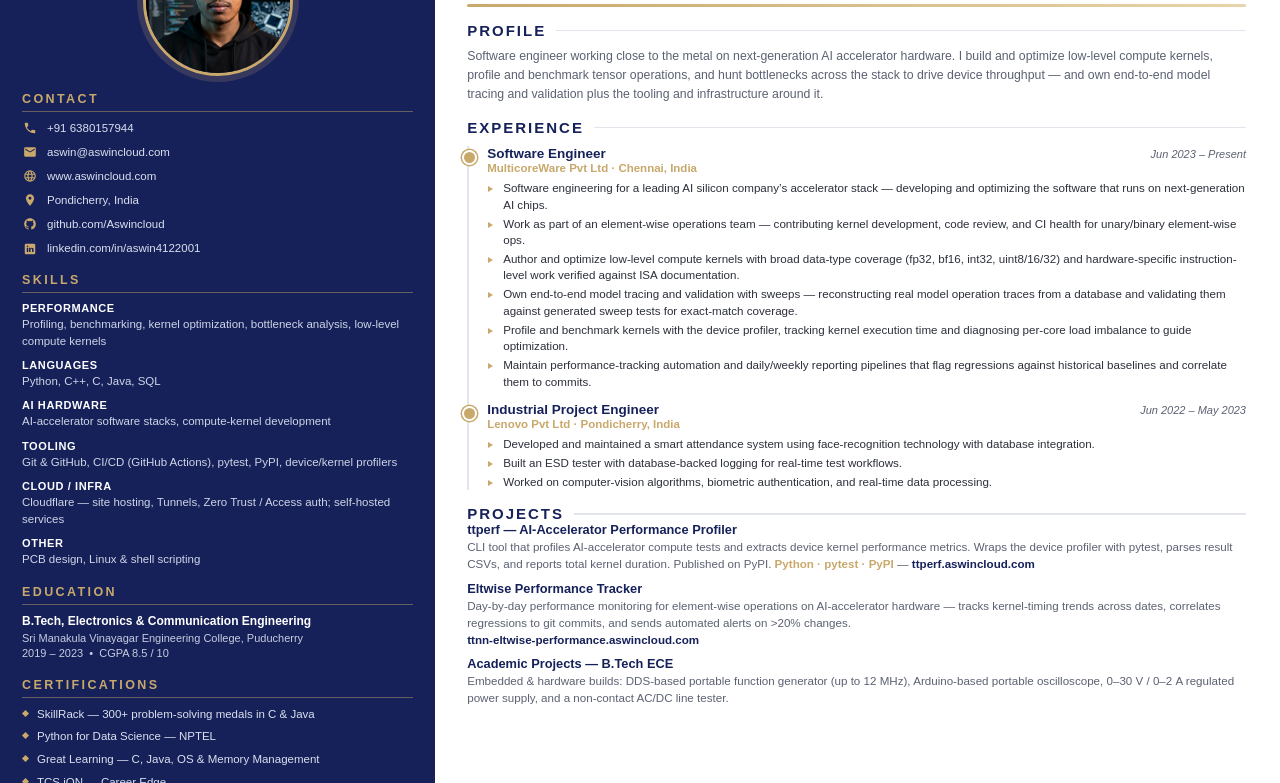
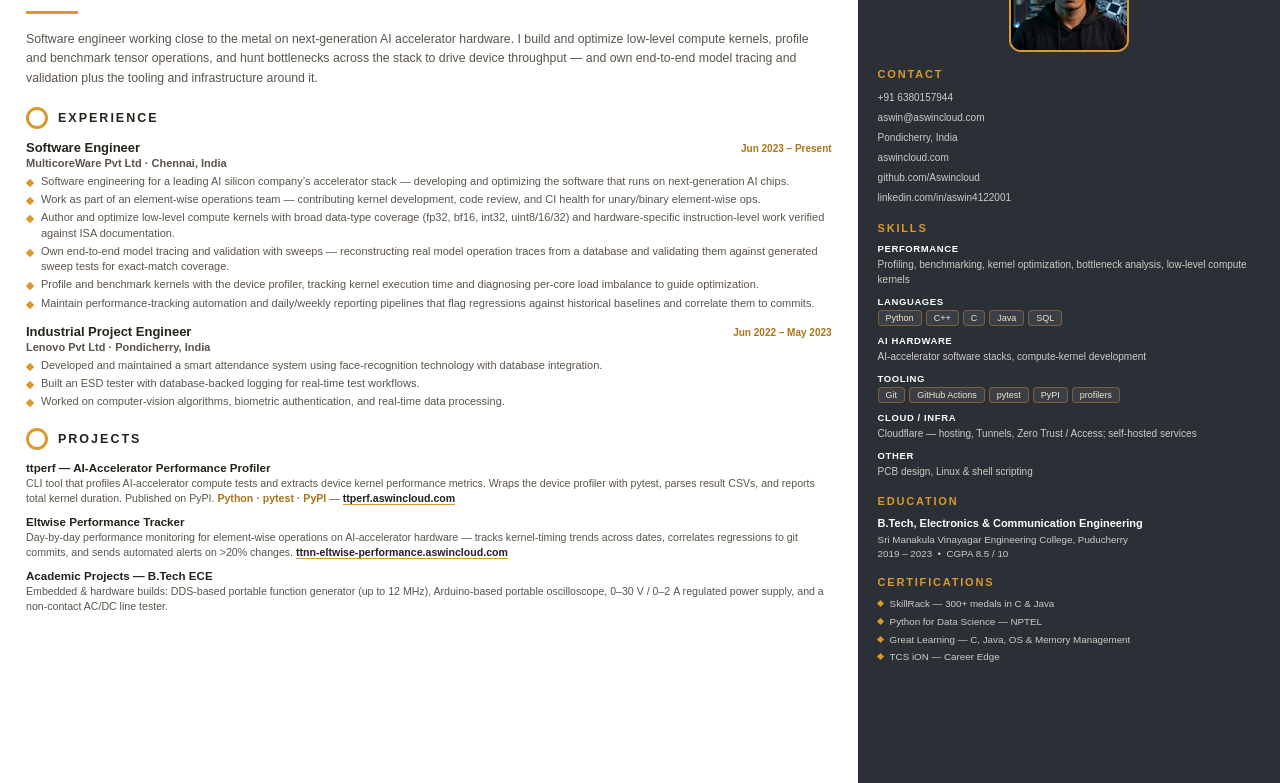
Before and after one commit to Aswincloud/resume, a website: page resume.html in a window 1280 px wide. Shown: the part 96-879 px from the top of the page. Drawn offline with Linux system fonts and the light colour scheme.

Commit message:
design: Design 10 — Slate right-sidebar

```diff
--- a/resume.html
+++ b/resume.html
@@ -4,152 +4,79 @@
 <meta charset="utf-8" />
 <style>
   :root{
-    --navy:#16215a;
-    --navy-2:#1d2c6e;
-    --gold:#c9a86b;
-    --gold-soft:#e6d4ac;
-    --ink:#2b2f3a;
-    --muted:#5b6172;
-    --line:#e2e5ec;
-    --sidebar:34%;
+    --ink:#26221c;
+    --muted:#5b544a;
+    --faint:#9a9184;
+    --line:#e7e2d8;
+    --slate:#2b2f36;
+    --slate-2:#3a3f47;
+    --amber:#d99a2b;
+    --amber-d:#a9741a;
   }
   *{ box-sizing:border-box; margin:0; padding:0; }
-  html,body{ font-family:"Liberation Sans","Helvetica Neue",Arial,sans-serif; color:var(--ink); }
+  html,body{ font-family:"Liberation Sans","Helvetica Neue",Arial,sans-serif; color:var(--ink); background:#fff; }
   @page{ size:A4; margin:0; }
+  body{ -webkit-print-color-adjust:exact; print-color-adjust:exact; }
+  .page{ min-height:280mm; display:grid; grid-template-columns:1fr 33%; }
 
-  /* Split background so the navy sidebar continues onto every printed page */
-  body{
-    -webkit-print-color-adjust:exact; print-color-adjust:exact;
-    background:linear-gradient(to right, var(--navy) 0, var(--navy) var(--sidebar), #ffffff var(--sidebar), #ffffff 100%);
-  }
+  /* left content */
+  .main{ padding:28px 26px 22px; }
+  .name{ font-size:44px; font-weight:800; letter-spacing:-.5px; line-height:.95; }
+  .name span{ color:var(--amber-d); }
+  .role{ font-size:12.5px; font-weight:700; letter-spacing:4px; text-transform:uppercase; color:var(--muted); margin-top:9px; }
+  .rule-amber{ width:52px; height:3px; background:var(--amber); margin:14px 0 16px; }
+  .lead{ font-size:12.3px; line-height:1.6; color:var(--muted); }
 
-  /* The body linear-gradient (not this element) paints the navy sidebar to the
-     page edge, so .page needn't be full-height. Keeping min-height just under
-     the printable area avoids Chromium spilling a blank second page. */
-  .page{ display:grid; grid-template-columns:var(--sidebar) 1fr; min-height:280mm; }
+  h2{ font-size:12.5px; font-weight:800; letter-spacing:2px; text-transform:uppercase; color:var(--ink); margin:18px 0 11px; display:flex; align-items:center; gap:10px; }
+  h2::before{ content:""; width:16px; height:16px; border:3px solid var(--amber); border-radius:50%; }
 
-  /* ---------------- SIDEBAR ---------------- */
-  .side{ color:#e9ecf5; padding:22px 22px 26px; }
-  .photo-wrap{ display:flex; justify-content:center; margin-bottom:16px; }
-  .photo{
-    width:150px; height:150px; border-radius:50%;
-    object-fit:cover; object-position:center 20%;
-    border:3px solid var(--gold);
-    box-shadow:0 0 0 6px rgba(201,168,107,0.18);
-  }
-  .side h2{
-    font-size:12.5px; letter-spacing:2.4px; text-transform:uppercase;
-    color:var(--gold); font-weight:700; margin:16px 0 8px;
-    padding-bottom:5px; border-bottom:1px solid rgba(201,168,107,0.45);
-  }
-  .side h2:first-of-type{ margin-top:2px; }
-  .contact-row{ display:flex; gap:10px; align-items:center; font-size:11.5px; line-height:1.4; margin:8px 0; color:#dbe0ee; }
-  .contact-row .ic{ width:15px; flex:0 0 15px; display:flex; align-items:center; justify-content:center; }
-  .contact-row .ic svg{ width:14px; height:14px; fill:var(--gold); }
-  .contact-row a{ color:#dbe0ee; text-decoration:none; word-break:break-word; }
+  .job{ margin-bottom:13px; }
+  .job .h{ display:flex; justify-content:space-between; align-items:baseline; gap:10px; }
+  .job .title{ font-size:13px; font-weight:800; }
+  .job .meta{ font-size:10px; color:var(--amber-d); white-space:nowrap; font-weight:700; }
+  .job .sub{ font-size:11px; color:var(--muted); font-weight:700; margin:2px 0 5px; }
+  ul{ list-style:none; }
+  ul li{ font-size:11px; line-height:1.42; color:var(--muted); padding-left:15px; position:relative; margin:2.5px 0; }
+  ul li::before{ content:""; position:absolute; left:1px; top:6px; width:6px; height:6px; background:var(--amber); transform:rotate(45deg); }
 
-  .skill-group{ margin:9px 0; }
-  .skill-group .k{ font-size:11px; font-weight:700; color:#fff; text-transform:uppercase; letter-spacing:.6px; }
-  .skill-group .v{ font-size:11.5px; color:#cfd5e6; line-height:1.5; margin-top:2px; }
+  .proj{ margin-bottom:9px; }
+  .proj .title{ font-size:11.6px; font-weight:800; }
+  .proj .desc{ font-size:10.6px; line-height:1.42; color:var(--muted); margin-top:2px; }
+  .proj .desc .stack{ color:var(--amber-d); font-weight:700; }
+  .proj .desc a{ color:var(--ink); text-decoration:none; font-weight:700; border-bottom:1px solid var(--amber); }
 
-  .edu-block{ margin:8px 0; }
-  .edu-block .d{ font-size:12px; font-weight:700; color:#fff; line-height:1.35; }
-  .edu-block .s{ font-size:11px; color:#c7cde0; line-height:1.4; margin-top:2px; }
-
-  .cert{ font-size:11.5px; color:#dbe0ee; line-height:1.45; margin:6px 0; padding-left:15px; position:relative; }
-  .cert::before{ content:""; position:absolute; left:1px; top:5px; width:5px; height:5px; background:var(--gold); transform:rotate(45deg); }
-
-  /* ---------------- MAIN ---------------- */
-  .main{ padding:22px 34px 22px 32px; }
-  .name{ font-size:38px; font-weight:800; color:var(--navy); letter-spacing:1px; line-height:1; }
-  .role{ font-size:14.5px; font-weight:700; color:var(--gold); letter-spacing:3px; text-transform:uppercase; margin-top:8px; }
-  .rule{ height:3px; background:linear-gradient(to right,var(--gold),var(--gold-soft)); width:100%; margin:16px 0 4px; border-radius:2px; }
-
-  .sec{ margin-top:15px; }
-  .sec-title{ font-size:15px; font-weight:800; color:var(--navy); text-transform:uppercase; letter-spacing:2px; display:flex; align-items:center; gap:10px; }
-  .sec-title::after{ content:""; flex:1; height:1.5px; background:var(--line); }
-
-  .summary{ font-size:12.3px; line-height:1.55; color:var(--muted); margin-top:8px; }
-
-  /* timeline */
-  .tl{ margin-top:10px; padding-left:18px; border-left:2px solid var(--line); }
-  .job{ position:relative; margin-bottom:12px; }
-  .job::before{
-    content:""; position:absolute; left:-25px; top:4px;
-    width:11px; height:11px; border-radius:50%; background:var(--gold);
-    border:2px solid #fff; box-shadow:0 0 0 1.5px var(--gold);
-  }
-  .job .h{ display:flex; justify-content:space-between; align-items:baseline; gap:12px; flex-wrap:wrap; }
-  .job .title{ font-size:13.5px; font-weight:800; color:var(--navy); }
-  .job .meta{ font-size:11px; color:var(--muted); font-style:italic; white-space:nowrap; }
-  .job .sub{ font-size:11.5px; color:var(--gold); font-weight:700; margin:1px 0 6px; }
-  ul.pts{ list-style:none; margin:4px 0 0; }
-  ul.pts li{ font-size:11.6px; line-height:1.42; color:var(--ink); padding-left:16px; position:relative; margin:2.5px 0; }
-  ul.pts li::before{ content:""; position:absolute; left:1px; top:6px; width:0; height:0; border-style:solid; border-width:3.5px 0 3.5px 5.5px; border-color:transparent transparent transparent var(--gold); }
-
-  .proj{ margin-bottom:8px; }
-  .proj .title{ font-size:12.8px; font-weight:800; color:var(--navy); }
-  .proj .desc{ font-size:11.6px; line-height:1.45; color:var(--muted); margin-top:2px; }
-  .proj .desc .stack{ color:var(--gold); font-weight:600; }
-  .proj .desc a{ color:var(--navy); text-decoration:none; font-weight:600; }
+  /* right slate sidebar */
+  .side{ background:var(--slate); color:#e8e6e1; padding:28px 20px; }
+  .side .photo{ width:120px; height:120px; border-radius:12px; object-fit:cover; object-position:center 20%; display:block; margin:0 auto 16px; border:2px solid var(--amber); }
+  .side h3{ font-size:11px; font-weight:800; letter-spacing:1.8px; text-transform:uppercase; color:var(--amber); margin:16px 0 9px; }
+  .side h3:first-of-type{ margin-top:0; }
+  .side .contact{ font-size:10px; line-height:1.7; color:#cfccc4; }
+  .side .contact a{ color:#cfccc4; text-decoration:none; }
+  .side .contact div{ margin:3px 0; }
+  .skill-group{ margin-bottom:9px; }
+  .skill-group .k{ font-size:9.5px; font-weight:800; text-transform:uppercase; letter-spacing:.6px; color:#fff; margin-bottom:3px; }
+  .skill-group .v{ font-size:10px; color:#cfccc4; line-height:1.5; }
+  .tags{ display:flex; flex-wrap:wrap; gap:4px; }
+  .tag{ font-size:9px; color:#f0e3cb; background:var(--slate-2); border:1px solid rgba(217,154,43,.4); border-radius:4px; padding:2px 7px; }
+  .edu .d{ font-size:11px; font-weight:800; color:#fff; line-height:1.35; }
+  .edu .s{ font-size:9.8px; color:#cfccc4; line-height:1.4; margin-top:2px; }
+  .cert{ font-size:9.8px; color:#cfccc4; line-height:1.4; margin:4px 0; padding-left:12px; position:relative; }
+  .cert::before{ content:""; position:absolute; left:0; top:4px; width:5px; height:5px; background:var(--amber); transform:rotate(45deg); }
 </style>
 </head>
 <body>
   <div class="page">
-    <!-- ============ SIDEBAR ============ -->
-    <aside class="side">
-      <div class="photo-wrap"><img class="photo" src="photo.jpg" alt="Aswin" /></div>
-
-      <h2>Contact</h2>
-      <div class="contact-row"><span class="ic"><svg viewBox="0 0 24 24"><path d="M6.6 10.8c1.4 2.8 3.8 5.1 6.6 6.6l2.2-2.2c.3-.3.7-.4 1-.2 1.1.4 2.3.6 3.6.6.6 0 1 .4 1 1V20c0 .6-.4 1-1 1C10.6 21 3 13.4 3 4c0-.6.4-1 1-1h3.5c.6 0 1 .4 1 1 0 1.2.2 2.4.6 3.6.1.4 0 .8-.3 1z"/></svg></span><span>+91 6380157944</span></div>
-      <div class="contact-row"><span class="ic"><svg viewBox="0 0 24 24"><path d="M20 4H4c-1.1 0-2 .9-2 2v12c0 1.1.9 2 2 2h16c1.1 0 2-.9 2-2V6c0-1.1-.9-2-2-2zm0 4l-8 5-8-5V6l8 5 8-5z"/></svg></span><a href="mailto:aswin@aswincloud.com">aswin@aswincloud.com</a></div>
-      <div class="contact-row"><span class="ic"><svg viewBox="0 0 24 24"><path d="M12 2a10 10 0 100 20 10 10 0 000-20zm6.9 6h-2.9a15.7 15.7 0 00-1.4-3.6A8 8 0 0118.9 8zM12 4c.8 1.2 1.4 2.5 1.8 4h-3.6c.4-1.5 1-2.8 1.8-4zM4.3 14a8 8 0 010-4h3.3a16.6 16.6 0 000 4H4.3zm.8 2h2.9c.4 1.3.8 2.5 1.4 3.6A8 8 0 015.1 16zM8 8H5.1a8 8 0 014.3-3.6C8.8 5.5 8.4 6.7 8 8zm4 12c-.8-1.2-1.4-2.5-1.8-4h3.6c-.4 1.5-1 2.8-1.8 4zm2.3-6H9.7a14.6 14.6 0 010-4h4.6a14.6 14.6 0 010 4zm.3 5.6c.6-1.1 1-2.3 1.4-3.6h2.9a8 8 0 01-4.3 3.6zM16.4 14a16.6 16.6 0 000-4h3.3a8 8 0 010 4h-3.3z"/></svg></span><a href="https://www.aswincloud.com">www.aswincloud.com</a></div>
-      <div class="contact-row"><span class="ic"><svg viewBox="0 0 24 24"><path d="M12 2C8.1 2 5 5.1 5 9c0 5.2 7 13 7 13s7-7.8 7-13c0-3.9-3.1-7-7-7zm0 9.5A2.5 2.5 0 1112 6.5a2.5 2.5 0 010 5z"/></svg></span><span>Pondicherry, India</span></div>
-      <div class="contact-row"><span class="ic"><svg viewBox="0 0 24 24"><path d="M12 2C6.5 2 2 6.5 2 12c0 4.4 2.9 8.2 6.8 9.5.5.1.7-.2.7-.5v-1.7c-2.8.6-3.4-1.3-3.4-1.3-.5-1.2-1.1-1.5-1.1-1.5-.9-.6.1-.6.1-.6 1 .1 1.5 1 1.5 1 .9 1.5 2.3 1.1 2.9.8.1-.6.3-1.1.6-1.3-2.2-.3-4.6-1.1-4.6-4.9 0-1.1.4-2 1-2.7-.1-.3-.4-1.3.1-2.7 0 0 .8-.3 2.7 1a9.4 9.4 0 015 0c1.9-1.3 2.7-1 2.7-1 .5 1.4.2 2.4.1 2.7.6.7 1 1.6 1 2.7 0 3.8-2.3 4.6-4.6 4.9.4.3.7.9.7 1.8v2.7c0 .3.2.6.7.5A10 10 0 0022 12c0-5.5-4.5-10-10-10z"/></svg></span><a href="https://github.com/Aswincloud">github.com/Aswincloud</a></div>
-      <div class="contact-row"><span class="ic"><svg viewBox="0 0 24 24"><path d="M19 3H5a2 2 0 00-2 2v14a2 2 0 002 2h14a2 2 0 002-2V5a2 2 0 00-2-2zM9 17H6.5v-7H9v7zM7.7 8.7a1.4 1.4 0 110-2.8 1.4 1.4 0 010 2.8zM18 17h-2.5v-3.6c0-.9 0-2-1.2-2s-1.4 1-1.4 1.9V17H10.4v-7h2.4v1h.1c.3-.6 1.1-1.2 2.3-1.2 2.5 0 2.9 1.6 2.9 3.7V17z"/></svg></span><a href="https://linkedin.com/in/aswin4122001">linkedin.com/in/aswin4122001</a></div>
-
-      <h2>Skills</h2>
-      <div class="skill-group"><div class="k">Performance</div><div class="v">Profiling, benchmarking, kernel optimization, bottleneck analysis, low-level compute kernels</div></div>
-      <div class="skill-group"><div class="k">Languages</div><div class="v">Python, C++, C, Java, SQL</div></div>
-      <div class="skill-group"><div class="k">AI Hardware</div><div class="v">AI-accelerator software stacks, compute-kernel development</div></div>
-      <div class="skill-group"><div class="k">Tooling</div><div class="v">Git &amp; GitHub, CI/CD (GitHub Actions), pytest, PyPI, device/kernel profilers</div></div>
-      <div class="skill-group"><div class="k">Cloud / Infra</div><div class="v">Cloudflare — site hosting, Tunnels, Zero Trust / Access auth; self-hosted services</div></div>
-      <div class="skill-group"><div class="k">Other</div><div class="v">PCB design, Linux &amp; shell scripting</div></div>
-
-      <h2>Education</h2>
-      <div class="edu-block">
-        <div class="d">B.Tech, Electronics &amp; Communication Engineering</div>
-        <div class="s">Sri Manakula Vinayagar Engineering College, Puducherry<br/>2019 – 2023 &nbsp;•&nbsp; CGPA 8.5 / 10</div>
-      </div>
-
-      <h2>Certifications</h2>
-      <div class="cert">SkillRack — 300+ problem-solving medals in C &amp; Java</div>
-      <div class="cert">Python for Data Science — NPTEL</div>
-      <div class="cert">Great Learning — C, Java, OS &amp; Memory Management</div>
-      <div class="cert">TCS iON — Career Edge</div>
-    </aside>
-
-    <!-- ============ MAIN ============ -->
-    <main class="main">
+    <div class="main">
       <div class="name">ASWIN</div>
       <div class="role">Software Engineer</div>
-      <div class="rule"></div>
+      <div class="rule-amber"></div>
+      <p class="lead">Software engineer working close to the metal on next-generation AI accelerator hardware. I build and optimize low-level compute kernels, profile and benchmark tensor operations, and hunt bottlenecks across the stack to drive device throughput — and own end-to-end model tracing and validation plus the tooling and infrastructure around it.</p>
 
-      <div class="sec">
-        <div class="sec-title">Profile</div>
-        <p class="summary">Software engineer working close to the metal on next-generation AI accelerator hardware. I build and optimize low-level compute kernels, profile and benchmark tensor operations, and hunt bottlenecks across the stack to drive device throughput — and own end-to-end model tracing and validation plus the tooling and infrastructure around it.</p>
-      </div>
-
-      <div class="sec">
-        <div class="sec-title">Experience</div>
-        <div class="tl">
+      <h2>Experience</h2>
       <div class="job">
-            <div class="h">
-              <span class="title">Software Engineer</span>
-              <span class="meta">Jun 2023 – Present</span>
-            </div>
+        <div class="h"><span class="title">Software Engineer</span><span class="meta">Jun 2023 – Present</span></div>
         <div class="sub">MulticoreWare Pvt Ltd · Chennai, India</div>
-            <ul class="pts">
+        <ul>
           <li>Software engineering for a leading AI silicon company’s accelerator stack — developing and optimizing the software that runs on next-generation AI chips.</li>
           <li>Work as part of an element-wise operations team — contributing kernel development, code review, and CI health for unary/binary element-wise ops.</li>
           <li>Author and optimize low-level compute kernels with broad data-type coverage (fp32, bf16, int32, uint8/16/32) and hardware-specific instruction-level work verified against ISA documentation.</li>
@@ -159,36 +86,59 @@
         </ul>
       </div>
       <div class="job">
-            <div class="h">
-              <span class="title">Industrial Project Engineer</span>
-              <span class="meta">Jun 2022 – May 2023</span>
-            </div>
+        <div class="h"><span class="title">Industrial Project Engineer</span><span class="meta">Jun 2022 – May 2023</span></div>
         <div class="sub">Lenovo Pvt Ltd · Pondicherry, India</div>
-            <ul class="pts">
+        <ul>
           <li>Developed and maintained a smart attendance system using face-recognition technology with database integration.</li>
           <li>Built an ESD tester with database-backed logging for real-time test workflows.</li>
           <li>Worked on computer-vision algorithms, biometric authentication, and real-time data processing.</li>
         </ul>
       </div>
-        </div>
-      </div>
 
-      <div class="sec">
-        <div class="sec-title">Projects</div>
+      <h2>Projects</h2>
       <div class="proj">
         <div class="title">ttperf — AI-Accelerator Performance Profiler</div>
         <div class="desc">CLI tool that profiles AI-accelerator compute tests and extracts device kernel performance metrics. Wraps the device profiler with pytest, parses result CSVs, and reports total kernel duration. Published on PyPI. <span class="stack">Python · pytest · PyPI</span> — <a href="https://ttperf.aswincloud.com">ttperf.aswincloud.com</a></div>
       </div>
       <div class="proj">
         <div class="title">Eltwise Performance Tracker</div>
-          <div class="desc">Day-by-day performance monitoring for element-wise operations on AI-accelerator hardware — tracks kernel-timing trends across dates, correlates regressions to git commits, and sends automated alerts on &gt;20% changes.<br/><a href="https://ttnn-eltwise-performance.aswincloud.com">ttnn-eltwise-performance.aswincloud.com</a></div>
+        <div class="desc">Day-by-day performance monitoring for element-wise operations on AI-accelerator hardware — tracks kernel-timing trends across dates, correlates regressions to git commits, and sends automated alerts on &gt;20% changes. <a href="https://ttnn-eltwise-performance.aswincloud.com">ttnn-eltwise-performance.aswincloud.com</a></div>
       </div>
       <div class="proj">
         <div class="title">Academic Projects — B.Tech ECE</div>
         <div class="desc">Embedded &amp; hardware builds: DDS-based portable function generator (up to 12&nbsp;MHz), Arduino-based portable oscilloscope, 0–30&nbsp;V / 0–2&nbsp;A regulated power supply, and a non-contact AC/DC line tester.</div>
       </div>
     </div>
-    </main>
+
+    <div class="side">
+      <img class="photo" src="photo.jpg" alt="Aswin" />
+      <h3>Contact</h3>
+      <div class="contact">
+        <div>+91 6380157944</div>
+        <div><a href="mailto:aswin@aswincloud.com">aswin@aswincloud.com</a></div>
+        <div>Pondicherry, India</div>
+        <div><a href="https://www.aswincloud.com">aswincloud.com</a></div>
+        <div><a href="https://github.com/Aswincloud">github.com/Aswincloud</a></div>
+        <div><a href="https://linkedin.com/in/aswin4122001">linkedin.com/in/aswin4122001</a></div>
+      </div>
+
+      <h3>Skills</h3>
+      <div class="skill-group"><div class="k">Performance</div><div class="v">Profiling, benchmarking, kernel optimization, bottleneck analysis, low-level compute kernels</div></div>
+      <div class="skill-group"><div class="k">Languages</div><div class="tags"><span class="tag">Python</span><span class="tag">C++</span><span class="tag">C</span><span class="tag">Java</span><span class="tag">SQL</span></div></div>
+      <div class="skill-group"><div class="k">AI Hardware</div><div class="v">AI-accelerator software stacks, compute-kernel development</div></div>
+      <div class="skill-group"><div class="k">Tooling</div><div class="tags"><span class="tag">Git</span><span class="tag">GitHub Actions</span><span class="tag">pytest</span><span class="tag">PyPI</span><span class="tag">profilers</span></div></div>
+      <div class="skill-group"><div class="k">Cloud / Infra</div><div class="v">Cloudflare — hosting, Tunnels, Zero Trust / Access; self-hosted services</div></div>
+      <div class="skill-group"><div class="k">Other</div><div class="v">PCB design, Linux &amp; shell scripting</div></div>
+
+      <h3>Education</h3>
+      <div class="edu"><div class="d">B.Tech, Electronics &amp; Communication Engineering</div><div class="s">Sri Manakula Vinayagar Engineering College, Puducherry<br/>2019 – 2023 &nbsp;•&nbsp; CGPA 8.5 / 10</div></div>
+
+      <h3>Certifications</h3>
+      <div class="cert">SkillRack — 300+ medals in C &amp; Java</div>
+      <div class="cert">Python for Data Science — NPTEL</div>
+      <div class="cert">Great Learning — C, Java, OS &amp; Memory Management</div>
+      <div class="cert">TCS iON — Career Edge</div>
+    </div>
   </div>
 </body>
 </html>
```
Lines whose indentation alone changed are shown as unchanged.
